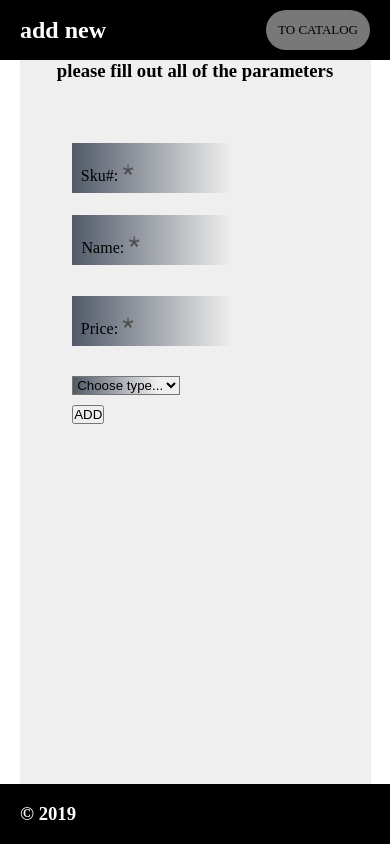
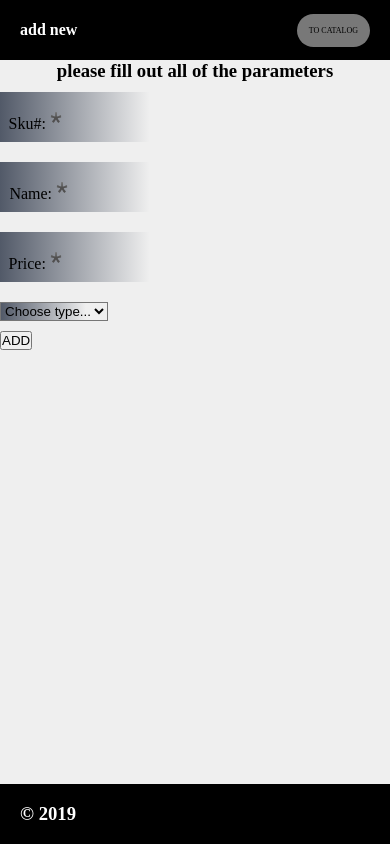
Before and after one commit to kristaps777/catalog, a PHP site: page /product.html in a window 390 px wide; the page is wider, and only the part inside the window is pictured. Run offline with PHP 8.4, Linux system fonts and the light colour scheme.

Commit message:
adjustments for mobile

```diff
--- a/public/product.html
+++ b/public/product.html
@@ -35,24 +35,20 @@
                                 minlength="6" maxlength="6" autocomplete="off" required>
                             <label for="name">Sku#:<span class="asterisk">*️</span></label>
                         </div>
-                        <div class="data_description flex flex_align_center">Please enter product name; min length = 1
-                            character, max length = 6 characters, type = text</div>
+                        <div class="data_description flex flex_align_center">Please enter product id</div>
                         <div class="data_input flex flex_align_center">
                             <input class="input_background" name="name" id="name" type="text" spellcheck="false"
                                 minlength="1" maxlength="30" autocomplete="off" required>
                             <label for="name">Name:<span class="asterisk">*️</span></label>
                         </div>
-                        <div class="data_description flex flex_align_center">Please enter product name; min length = 1
-                            character, max length = 30 characters, type = text</div>
+                        <div class="data_description flex flex_align_center">Please enter product name</div>
                         <div class="data_input flex flex_align_center">
                             <input class="input_background" name="price" id="price" type="number" spellcheck="false"
                                 minlength="1" maxlength="10" min="0" step="0.01" autocomplete="off"
                                 oninput="this.value=this.value.slice(0,this.maxLength)" required>
                             <label for="price">Price:<span class="asterisk">*️</span></label>
                         </div>
-                        <div class="data_description flex flex_align_center">Please enter product price (in &euro;); min
-                            length = 1 character, max length = 10 characters, decimal separator = ".", type =
-                            number/float/2 decimal spaces
+                        <div class="data_description flex flex_align_center">Please enter product price (in &euro;)
                         </div>
                         <div class="data_input flex flex_align_center">
                             <select name="attribute_type" id="attribute_type" class="input_background" required>
--- a/public/scripts/templates.js
+++ b/public/scripts/templates.js
@@ -5,7 +5,7 @@ const dvd_template =
     'minlength="1" maxlength="4" min="0" step="1" autocomplete="off" required>' +
     '<label for="size">Size<span class="asterisk">*️</span></label>' +
     '</div>' +
-    '<div class="data_description flex flex_align_center">Please enter a size (in MB); max length = 4 characters, type = number/integer</div>';
+    '<div class="data_description flex flex_align_center">Please enter a size (in MB)</div>';
 
 const furniture_template =
     '<div class="data_input flex flex_align_center">' +
@@ -13,19 +13,19 @@ const furniture_template =
     'minlength="1" maxlength="6" autocomplete="off" required>' +
     '<label for="height">Height<span class="asterisk">*️</span></label>' +
     '</div>' +
-    '<div class="data_description flex flex_align_center">Please enter a height (in cm); min length = 1 character, max length = 6 characters, decimal separator = ".", type = number/float/2 decimal spaces</div>' +
+    '<div class="data_description flex flex_align_center">Please enter a height (in cm)</div>' +
     '<div class="data_input flex flex_align_center">' +
     '<input class="input_background" name="width" id="width" type="number" oninput="this.value=this.value.slice(0,this.maxLength)" spellcheck="false" min="0" step="0.01"' +
     'minlength="1" maxlength="6" autocomplete="off" required>' +
     '<label for="width">Width<span class="asterisk">*️</span></label>' +
     '</div>' +
-    '<div class="data_description flex flex_align_center">Please enter a width (in cm); min length = 1 character, max length = 6 characters, decimal separator = ".", type = number/float/2 decimal spaces</div>' +
+    '<div class="data_description flex flex_align_center">Please enter a width (in cm)</div>' +
     '<div class="data_input flex flex_align_center">' +
     '<input class="input_background" name="length" id="length" type="number" oninput="this.value=this.value.slice(0,this.maxLength)" spellcheck="false" min="0" step="0.01"' +
     'minlength="1" maxlength="6" autocomplete="off" required>' +
     '<label for="length">Length<span class="asterisk">*️</span></label>' +
     '</div>' +
-    '<div class="data_description flex flex_align_center">Please enter a length (in cm); min length = 1 character, max length = 6 characters, decimal separator = ".", type = number/float/2 decimal spaces</div>';
+    '<div class="data_description flex flex_align_center">Please enter a length (in cm)</div>';
 
 const book_template =
     '<div class="data_input flex flex_align_center">' +
@@ -33,4 +33,4 @@ const book_template =
     'minlength="1" maxlength="6" autocomplete="off" required>' +
     '<label for="weight">Weight<span class="asterisk">*️</span></label>' +
     '</div>' +
-    '<div class="data_description flex flex_align_center">Please enter a weight (in kg); min length = 1 character, max length = 6 characters, decimal separator = ".", type = number/float/2 decimal spaces</div>';
+    '<div class="data_description flex flex_align_center">Please enter a weight (in kg)</div>';
--- a/public/styles/product.css
+++ b/public/styles/product.css
@@ -9,6 +9,28 @@ normalize properties
     list-style: none;
     text-decoration: none;
     box-sizing: border-box;
+}
+
+/*
+-----------------------------------
+body styles
+-----------------------------------
+*/
+body {
+    overflow-Y: auto;
+}
+
+body::-webkit-scrollbar {
+    width: .7em;
+}
+
+body::-webkit-scrollbar-track {
+    background: linear-gradient(180deg, rgba(239,239,239,1) 0%, rgba(15,26,47,.9) 100%);
+}
+
+body::-webkit-scrollbar-thumb {
+  background: linear-gradient(180deg, rgba(15,26,47,.9) 0%, rgba(239,239,239,1) 100%);
+  border-radius: 20px;
 }
 
 /*
@@ -37,6 +59,7 @@ footer {
 
 .header_h2 {
     margin-right: auto;
+    font-size: 1em;
 }
 
 /*
@@ -45,8 +68,10 @@ main content styles
 -----------------------------------
 */
 main {
-    height: calc(100vh - 120px);
+    height: auto;
+    min-height: calc(100vh - 120px);
     margin: 60px 0;
+    background-color: #efefef;
 }
 
 .asterisk {
@@ -99,7 +124,7 @@ a {
     border-radius: 28px;
     display: block;
     cursor: pointer;
-    font-size: 13px;
+    font-size: .5em;
     padding: 10px 10px;
     text-transform: uppercase;
     color: black;
@@ -144,13 +169,13 @@ label {
 }
 
 .form_data {
-    width: 70%;
+    width: 100%;
     height: 90%;
 }
 
 .products_stats {
     display: grid;
-    grid-template-columns: repeat(2, minmax(200px, 1fr));
+    grid-template-columns: repeat(2, auto);
     grid-auto-rows: min-content;
 }
 
@@ -161,7 +186,7 @@ label {
 }
 
 .wrapper {
-    width: 90%;
+    width: 100%;
     margin: 0 auto;
     height: 100%;
     background-color: #efefef;
@@ -198,3 +223,34 @@ reusable classes
 .flex_justify_center {
     justify-content: center;
 }
+
+/*
+-----------------------------------
+media query
+-----------------------------------
+*/
+@media(min-width: 992px) {
+
+.header_h2 {
+    font-size: 1.5em;
+}
+
+.form_data {
+    width: 70%;
+}
+
+input[type="submit"],
+a {
+    font-size: .8em;
+}
+
+.wrapper {
+    width: 90%;
+    height: 100%;
+}
+
+main {
+    height: calc(100vh - 120px);
+}
+
+}
```
Also changed, not shown: public/styles/index.css (+21 -3 lines).
